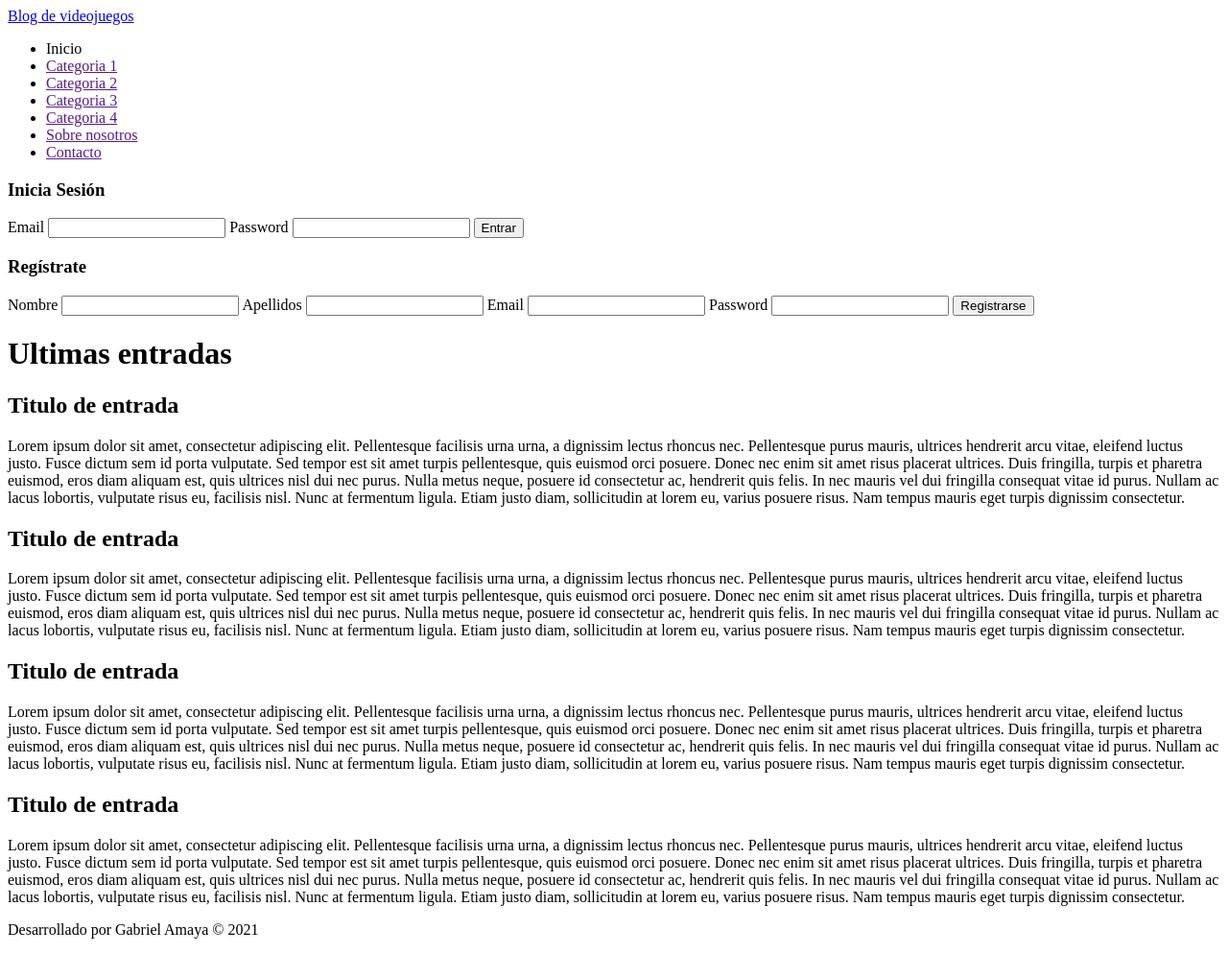
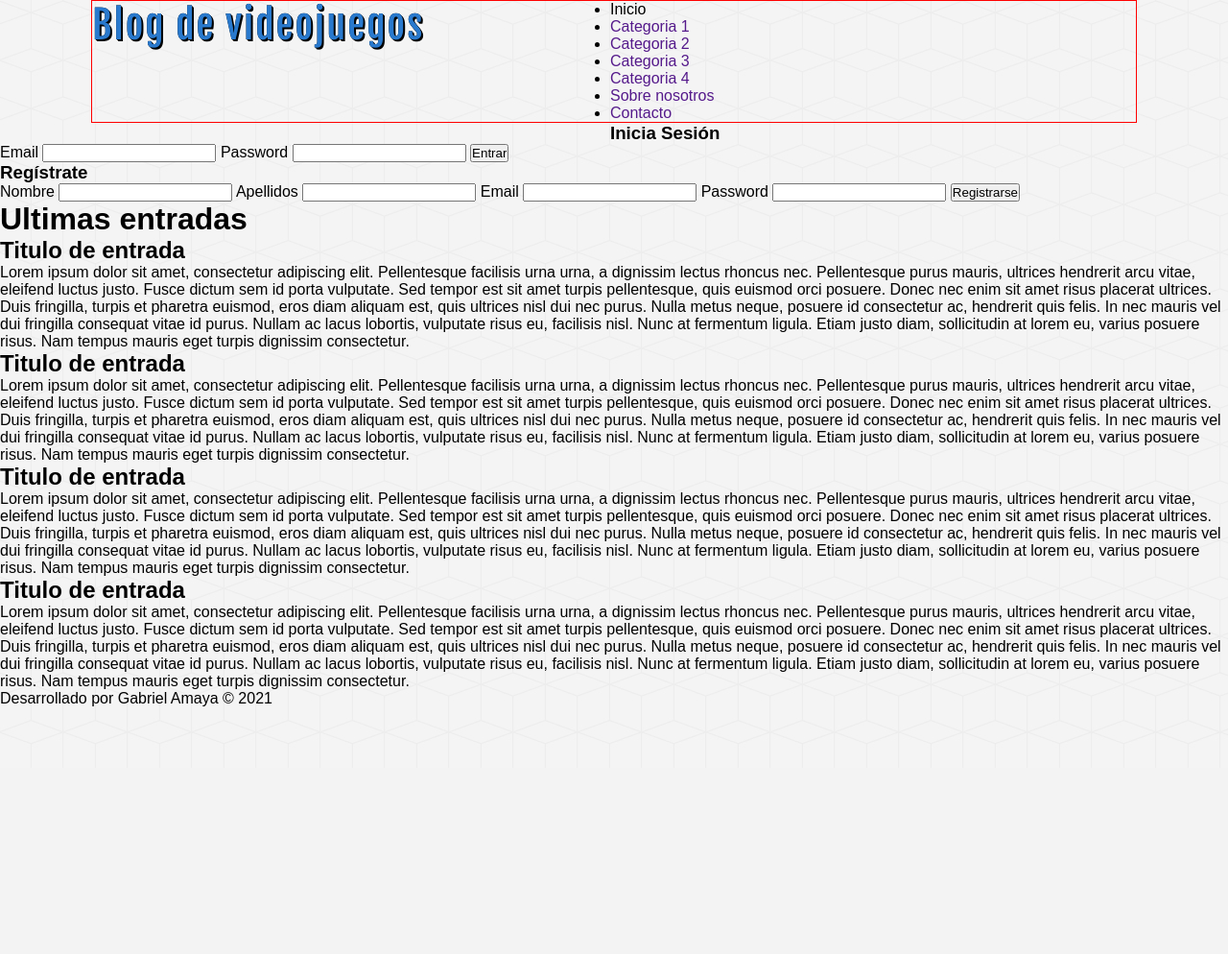
Before and after one commit to zero-skill/Blog, a PHP site: page / in a window 1280 px wide. Shown: the whole page at 96% size. After the commit the page ends 736 px from the top, so only its background shows below. Run offline with PHP 8.4, Linux system fonts and the light colour scheme.

Commit message:
header & logo

```diff
--- /dev/null
+++ b/assets/css/style.css
@@ -0,0 +1,54 @@
+/*  FUENTES  */
+@font-face{
+    font-family: "fajala";
+    src: url("../fonts/fuente.ttf") format('truetype');
+    font-weight: normal;
+    font-style: normal;
+}
+
+/*ESTILOS GENERALES*/
+*{
+    margin: 0px;
+    padding: 0px;
+    font-family: sans-serif, Helvetica, Arial;
+    text-decoration: none;
+}
+
+.clearfix{
+    clear: both;
+    float: none;
+}
+
+body{
+    background: url(../img/cubes.png) #F4F4F4;
+}
+/*CABECERA*/
+#header{
+    width: 85%;
+    height: auto;
+    background: transparent;
+    margin: 0 auto;
+    border: 1px solid red;
+}
+
+#logo{
+    float: left;
+    width: 540px;
+    height: 140px;
+}
+#logo a{
+    font-family: "fajala",Helvetica;
+    font-size: 40px;
+    letter-spacing: 2px;
+    color: #2979CD;
+    text-shadow: 0px 0px 0px black, 1px 1px 0px black, 2px 2px 0px black;
+    transition: all 500ms;
+}
+#logo a:hover{
+    cursor: pointer;
+    text-shadow: 0px 0px 0px black, -1px -1px 0px black, -2px -2px 0px black;
+
+}
+#nav{}
+
+.block-aside{}
--- a/index.php
+++ b/index.php
@@ -7,11 +7,12 @@ and open the template in the editor.
 <html lang="es">
     <head>
         <meta charset="UTF-8">
+        <link rel="stylesheet" type="text/css" href="./assets/css/style.css">
         <title>Blog de videojuegos</title>
     </head>
     <body>
         <!---- HEADER --->
-        <header>
+        <header id="header">
             <!--- LOGO --->
             <div id="logo">
                 <a href="index.php">Blog de videojuegos</a>
```
